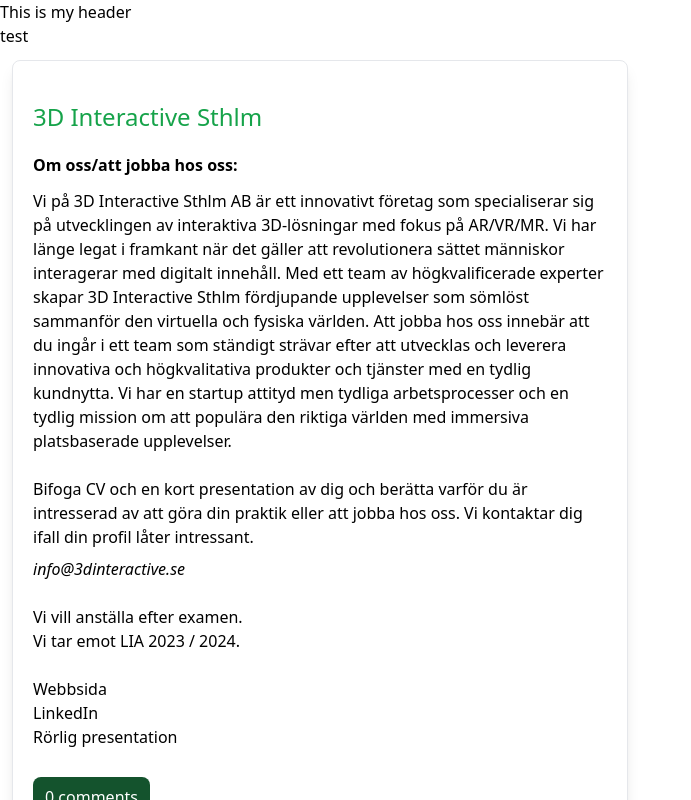
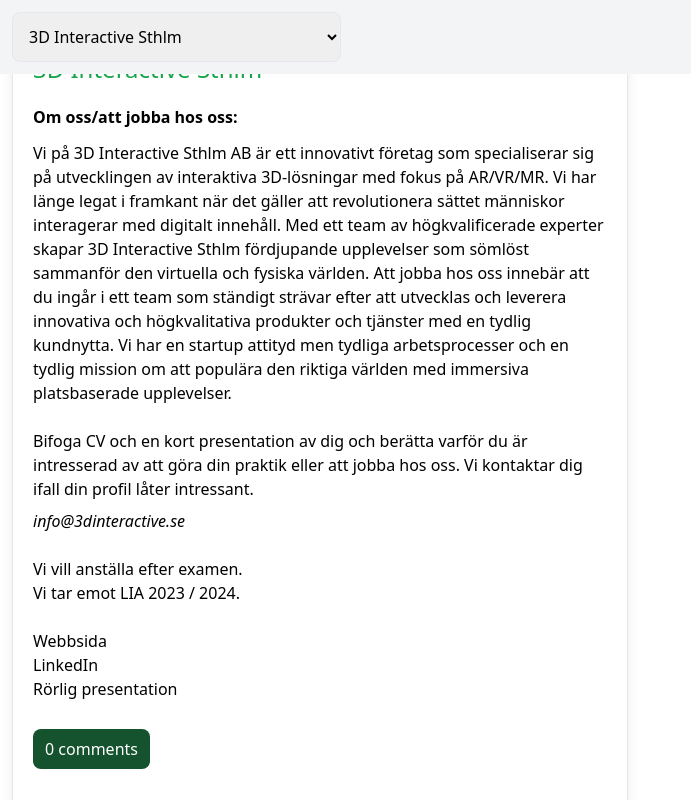
Before and after one commit to sofiaje/branchd, a Next.js app: page / in a window 1280 px wide. Shown: the top 800 px of the page, without its empty margins (0-691 px from the left). Built offline with nearby package versions, Linux system fonts and the light colour scheme.

Commit message:
header selection

```diff
--- a/src/components/Header.jsx
+++ b/src/components/Header.jsx
@@ -1,9 +1,24 @@
-const Header = () => {
+const Header = ({companys}) => {
+
+    const goTo = (e) => {
+        const element = document.getElementById(e.target.value)
+        window.scrollTo({
+            top: element.offsetTop,
+            behavior: 'smooth',
+        });
+    }
+
     return (
-        <header>
-            <h1>This is my header</h1>
+        <header id="header" className='fixed left-0 top-0 w-full bg-gray-100 z-10'>
+            <select onChange={(e) => goTo(e)} className='border rounded-lg p-3 m-3' name="companys">
+                {companys.map((company, i) => {
+                    return (
+                        <option key={i} value={company.id}>{company.name}</option>
+                    )
+                })}
+            </select>
         </header>
-     );
+    );
 }
 
 export default Header;
--- a/src/pages/index.js
+++ b/src/pages/index.js
@@ -213,9 +213,9 @@
 
   return (
     <>
-      <Header />
+      <Header companys={companys} />
+
       <main className='max-w-2xl flex flex-col justify-center' id="top">
-        <h1>test</h1>
         {companys.map((company, i) => {
           return <Company key={i} company={company} userComments={userComments} setUserComments={setUserComments} />
         })}
```
